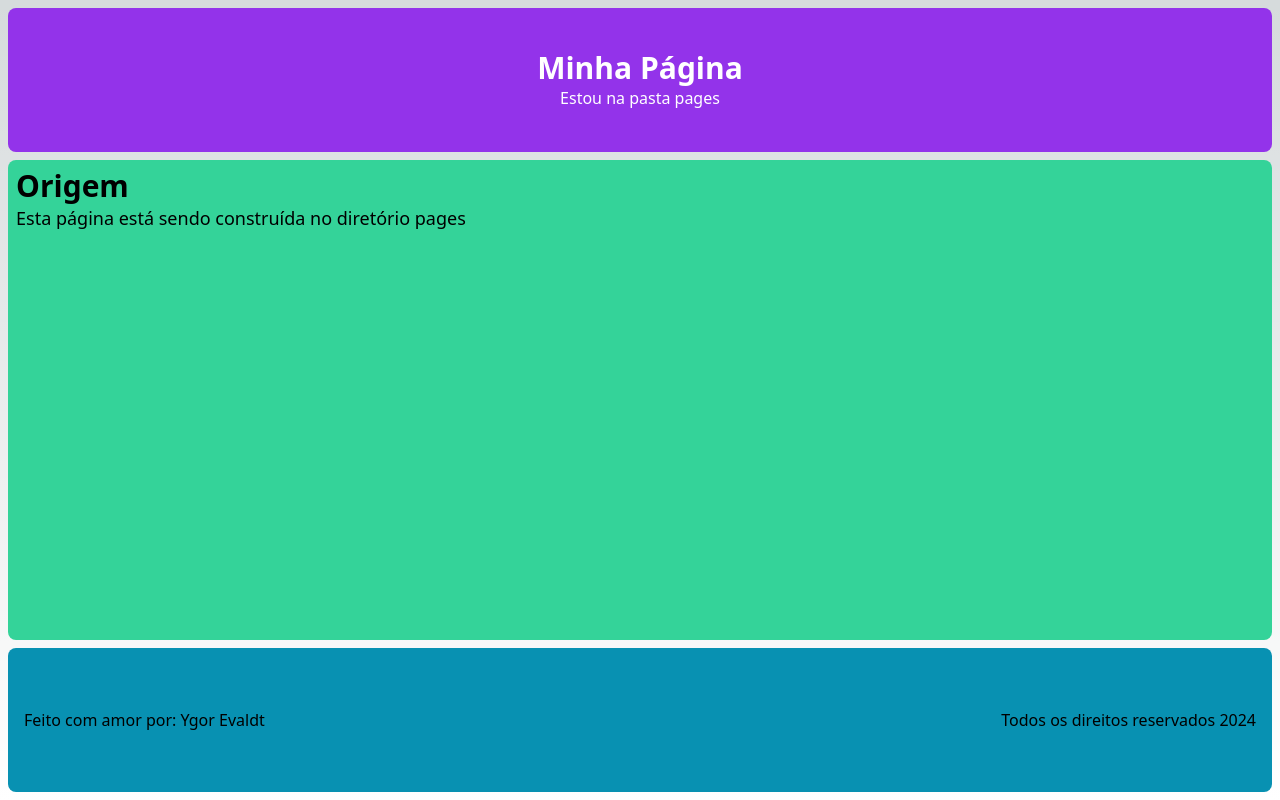
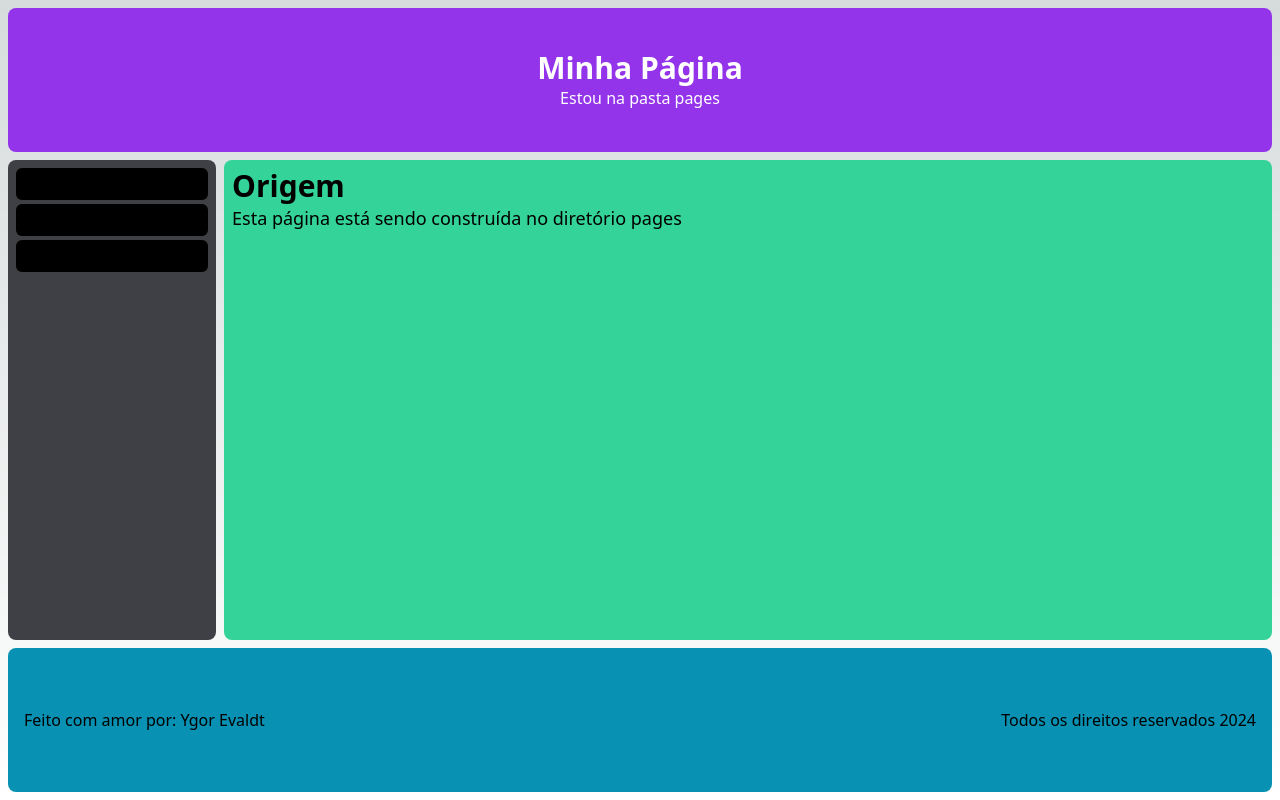
Before and after one commit to Ygor-Evaldt-dev/fundamentos-do-react, a Next.js app in the folder my-app/: page /pagina in a window 1280 px wide. Built offline with nearby package versions, Linux system fonts and the light colour scheme.

Commit message:
criado componente de menu

```diff
--- /dev/null
+++ b/my-app/src/components/menu/Menu.tsx
@@ -0,0 +1,14 @@
+import MenuItem from "./MenuItem";
+
+export default function Menu() {
+    return (
+        <nav className={`
+            min-w-52 flex flex-col gap-1
+            bg-zinc-700 rounded-lg p-2
+        `}>
+            <MenuItem label="Link #1" />
+            <MenuItem label="Link #2" />
+            <MenuItem label="Link #3" />
+        </nav>
+    )
+}
--- /dev/null
+++ b/my-app/src/components/menu/MenuItem.tsx
@@ -0,0 +1,20 @@
+export default function MenuItem({
+    label
+}: { label: string }) {
+    function handleClick(target: string) {
+        alert(`Navegando para: ${target}`);
+    }
+
+    return (
+        <button
+            className={`
+                bg-black hover:bg-zinc-900  rounded-md
+                px-4 py-1 w-full
+                text-start
+            `}
+            onClick={() => handleClick(label)}
+        >
+            {label}
+        </button>
+    )
+}
--- a/my-app/src/pages/pagina.tsx
+++ b/my-app/src/pages/pagina.tsx
@@ -3,6 +3,7 @@ import "@/app/globals.css";
 import Content from "@/components/Content";
 import Footer from "@/components/Footer";
 import Header from "@/components/Header";
+import Menu from "@/components/menu/Menu";
 
 export default function Page() {
     return (
@@ -14,6 +15,8 @@ export default function Page() {
                 title="Minha Página"
                 subtitle="Estou na pasta pages"
             />
+            <main className="flex flex-wrap gap-2 flex-1">
+                <Menu />
                 <Content>
                     <h2 className="font-black">
                         Origem
@@ -22,6 +25,7 @@ export default function Page() {
                         Esta página está sendo construída no diretório pages
                     </p>
                 </Content>
+            </main>
             <Footer
                 leftText="Feito com amor por: Ygor Evaldt"
                 rightText={`Todos os direitos reservados ${new Date().getFullYear()}`}
```
Lines whose indentation alone changed are shown as unchanged.
